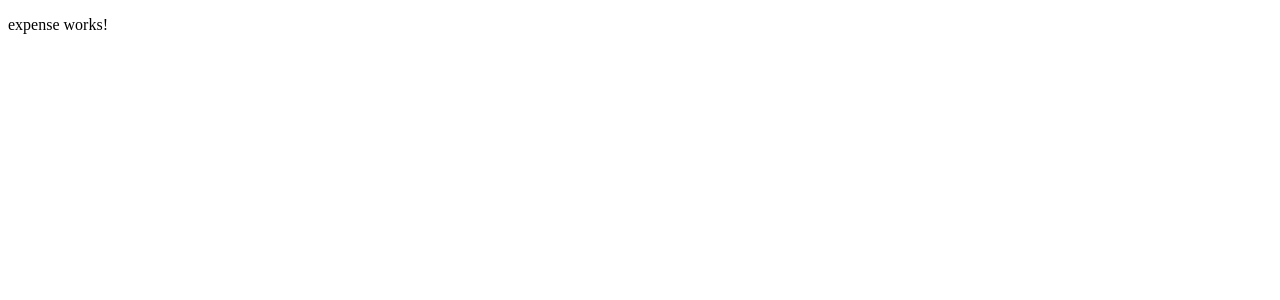
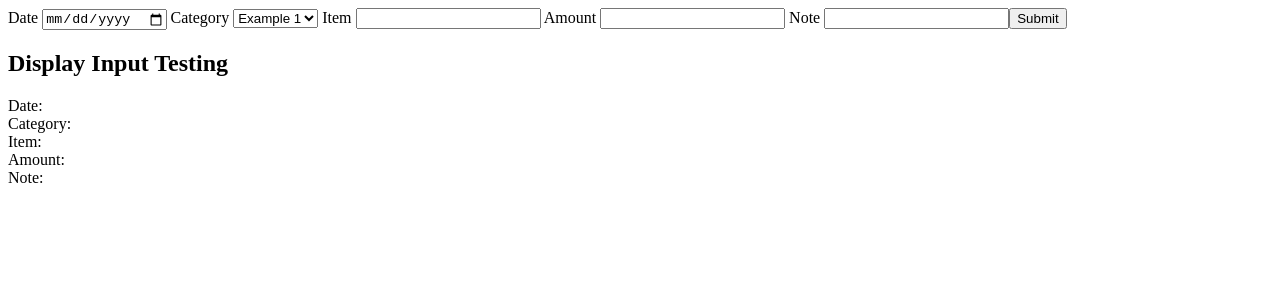
Before and after one commit to douar/budget, an Angular app: page / in a window 1280 px wide. Shown: the top 300 px of the page. Built offline with nearby package versions, Linux system fonts and the light colour scheme.

Commit message:
create basic reactive form control inputs

```diff
--- a/src/app/app.module.ts
+++ b/src/app/app.module.ts
@@ -3,6 +3,7 @@ import { BrowserModule } from '@angular/platform-browser';
 
 import { AppComponent } from './app.component';
 import { ExpenseComponent } from './components/expense/expense.component';
+import {FormsModule, ReactiveFormsModule} from "@angular/forms";
 
 @NgModule({
   declarations: [
@@ -10,7 +11,9 @@ import { ExpenseComponent } from './components/expense/expense.component';
     ExpenseComponent
   ],
   imports: [
-    BrowserModule
+    BrowserModule,
+    FormsModule,
+    ReactiveFormsModule
   ],
   providers: [],
   bootstrap: [AppComponent]
--- a/src/app/components/expense/expense.component.html
+++ b/src/app/components/expense/expense.component.html
@@ -1 +1,43 @@
-<p>expense works!</p>
+<div class="expense-container">
+  <form class="expense-form"
+        [formGroup]="expenseForm" (ngSubmit)="handleSubmit()">
+    <label>
+      Date
+      <input type="date" formControlName="date" />
+    </label>
+
+    <label>
+      Category
+      <select>
+        <option>Example 1</option>
+        <option>Example 2</option>
+      </select>
+    </label>
+
+    <label>
+      Item
+      <input type="text" formControlName="item"/>
+    </label>
+
+    <label>
+      Amount
+      <input type="number" formControlName="amount"/>
+    </label>
+
+    <label>
+      Note
+      <input type="text" formControlName="note"/>
+    </label>
+
+    <button type="submit">Submit</button>
+  </form>
+</div>
+
+<h2>Display Input Testing</h2>
+<p>
+  Date: {{expenseForm.value.date}} <br/>
+  Category: {{expenseForm.value.category}} <br/>
+  Item: {{expenseForm.value.item}} <br/>
+  Amount: {{expenseForm.value.amount}} <br/>
+  Note: {{expenseForm.value.note}} <br/>
+</p>
--- a/src/app/components/expense/expense.component.ts
+++ b/src/app/components/expense/expense.component.ts
@@ -1,4 +1,5 @@
 import { Component } from '@angular/core';
+import { ReactiveFormsModule, FormControl, FormGroup } from "@angular/forms";
 
 @Component({
   selector: 'app-expense',
@@ -7,4 +8,17 @@ import { Component } from '@angular/core';
 })
 export class ExpenseComponent {
 
+  expenseForm = new FormGroup({
+    date: new FormControl(''),
+    category: new FormControl(''),
+    item: new FormControl(''),
+    amount: new FormControl(''),
+    note: new FormControl('')
+  })
+
+  handleSubmit() {
+    alert('You have submitted!'
+      + this.expenseForm.value.date)
+  }
+
 }
```
